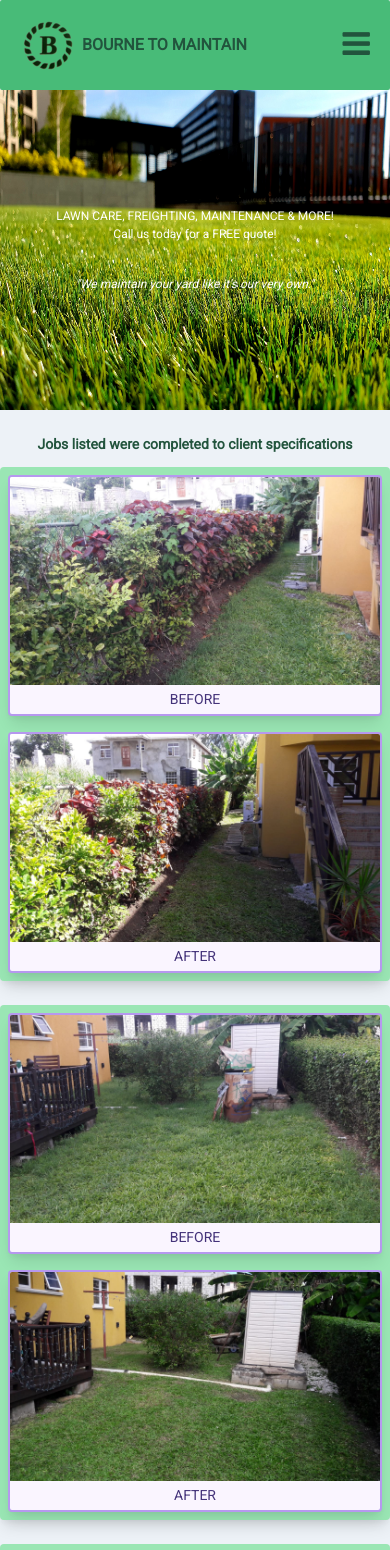
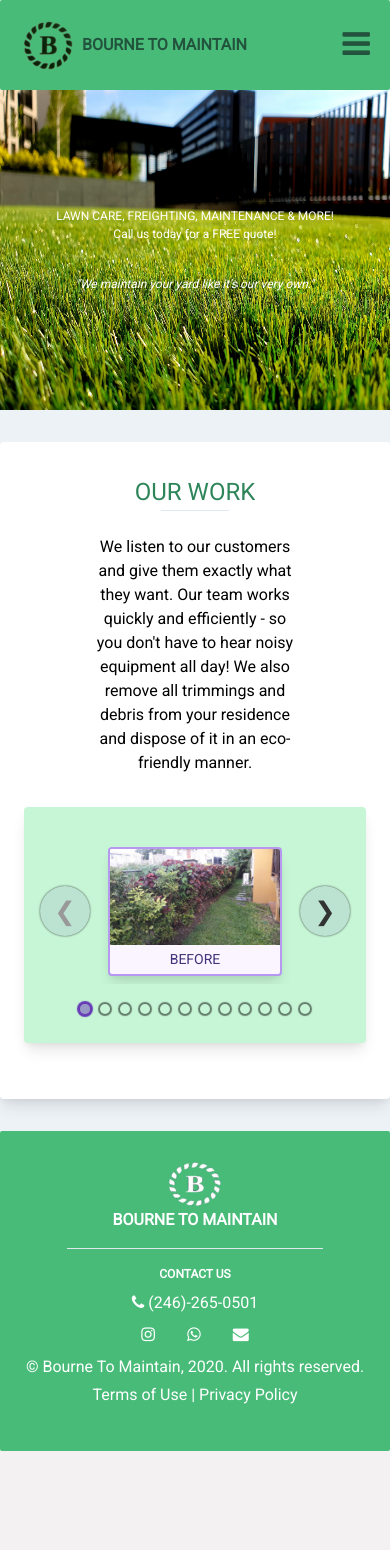
Before and after one commit to dilbourne/BourneToMaintain, a Next.js app: page /our_work in a window 390 px wide. Shown: the top 1550 px of the page. After the commit the page ends 1451 px from the top, so only its background shows below. Built offline with nearby package versions, Linux system fonts and the light colour scheme.

Commit message:
format for carousel

```diff
--- a/pages/our_work.js
+++ b/pages/our_work.js
@@ -1,37 +1,41 @@
 import Layout from '../components/Layout';
 import { Card } from '../components/Card';
+import  Carousel  from 'react-elastic-carousel';
 
 export default function OurWork(props) {
     const before = "Before";
     const after = "After";
-    const folder = "images/"
+    const folder = "images/";
+    const breakPoints = [
+        { width: 1, itemsToShow: 1 },
+        { width: 550, itemsToShow: 2 },
+        //{ width: 1200, itemsToShow: 4}
+    ];
+    const items = [
+        { id: 1, filename: 'before-1.jpg', title: 'before' },
+        { id: 2, filename: 'after-1.jpg', title:  'after'},
+        { id: 3, filename: 'before-2.jpg', title: 'before' },
+        { id: 4, filename: 'after-2.jpg', title:  'after'},
+        { id: 5, filename: 'before-3.jpg', title: 'before' },
+        { id: 6, filename: 'after-3.jpg', title:  'after'},
+        { id: 7, filename: 'before-4.jpg', title: 'before' },
+        { id: 8, filename: 'after-4.jpg', title:  'after'},
+        { id: 9, filename: 'before-5.jpg', title: 'before' },
+        { id: 10, filename: 'after-5.jpg', title:  'after'},
+        { id: 11, filename: 'before-6.jpg', title: 'before' },
+        { id: 12, filename: 'after-6.jpg', title:  'after'}
+    ]
+
     return (
         <Layout title="Portfolio" description="How good is our work? Take a look at our portfolio.">
-            <div className="w-full flex flex-col">
-                <p className="text-sm md:text-base lg:text-lg text-center text-green-900 font-bold pt-6">Jobs listed were completed to client specifications</p>
-                <div className="container bg-green-300 rounded shadow-lg flex flex-row flex-wrap justify-around lg:justify-center items-center my-3">
-                    <Card src={folder + "before-1.jpg"} title={before}/>
-                    <Card src={folder + "after-1.jpg"} title={after} />
-                </div>
-                <div className="container  bg-green-300 rounded shadow-lg flex flex-row flex-wrap justify-around lg:justify-center items-center my-3">
-                    <Card src={folder + "before-2.jpg"} title={before}/>
-                    <Card src={folder + "after-2.jpg"} title={after} />
-                </div>
-                <div className="container  bg-green-300 rounded shadow-lg flex flex-row flex-wrap justify-around lg:justify-center items-center my-3">
-                    <Card src={folder + "before-3.jpg"} title={before}/>
-                    <Card src={folder + "after-3.jpg"} title={after} />
-                </div>
-                <div className="container  bg-green-300 rounded shadow-lg flex flex-row flex-wrap justify-around lg:justify-center items-center my-3">
-                    <Card src={folder + "before-4.jpg"} title={before}/>
-                    <Card src={folder + "after-4.jpg"} title={after} />
-                </div>
-                <div className="container  bg-green-300 rounded shadow-lg flex flex-row flex-wrap justify-around lg:justify-center items-center my-3">
-                    <Card src={folder + "before-5.jpg"} title={before}/>
-                    <Card src={folder + "after-5.jpg"} title={after} />
-                </div>
-                <div className="container  bg-green-300 rounded shadow-lg flex flex-row flex-wrap justify-around lg:justify-center items-center my-3">
-                    <Card src={folder + "before-6.jpg"} title={before}/>
-                    <Card src={folder + "after-6.jpg"} title={after} />
+            <div className="w-full flex bg-white flex-col justify-center items-center container rounded shadow-lg py-8 px-6 my-8">
+                <h2 className="text-green-700 uppercase mx-auto my-auto text-2xl text-center">OUR WORK</h2>
+                <hr className="text-green-900 text-center mx-auto w-1/5 pt-2"/>
+                <p className="w-3/5 text-base md:text-lg lg:text-xl text-center text-black mt-4">We listen to our customers and give them exactly what they want. Our team works quickly and efficiently - so you don't have to hear noisy equipment all day! We also remove all trimmings and debris from your residence and dispose of it in an eco-friendly manner.</p>
+                <div className="container bg-green-200 h-full rounded shadow-lg mt-8 mb-6 px-4 pt-8 pb-6">
+                    <Carousel breakPoints={breakPoints}>
+                        {items.map((item)=>(<Card key={item.id} src={folder + item.filename} title={item.title} />))}
+                    </Carousel>
                 </div>
             </div>
         </Layout>
```
